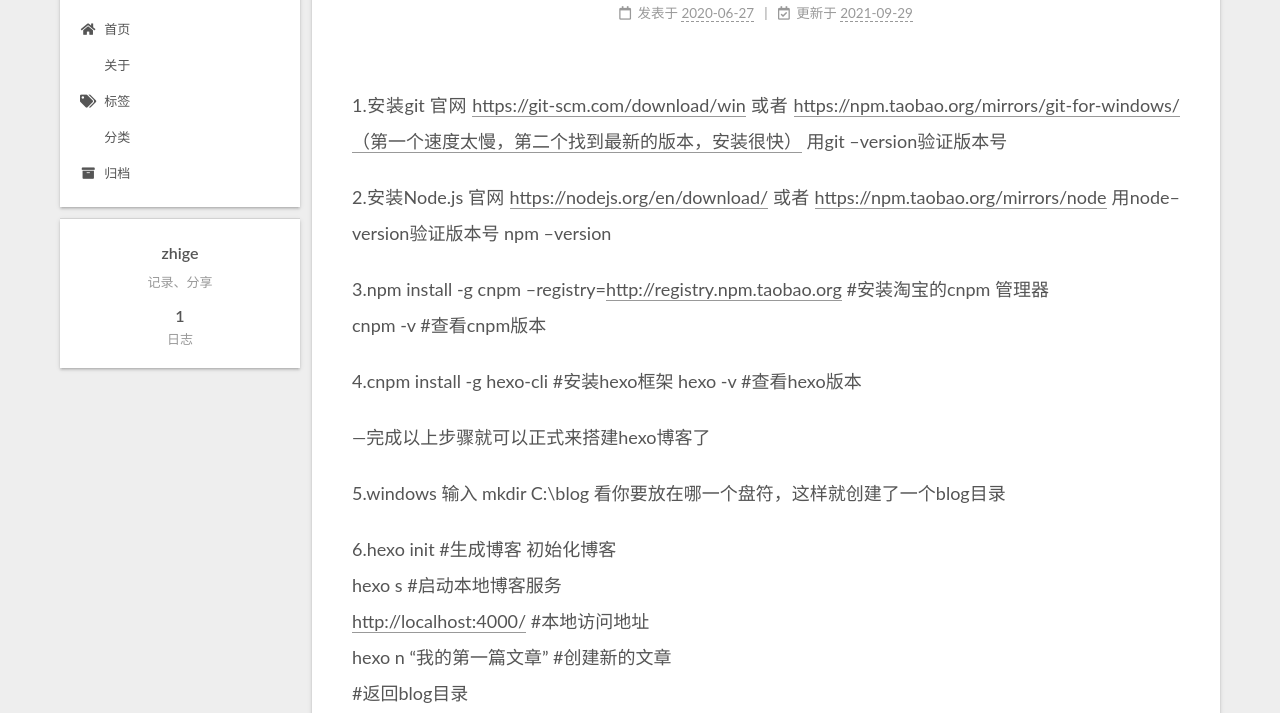
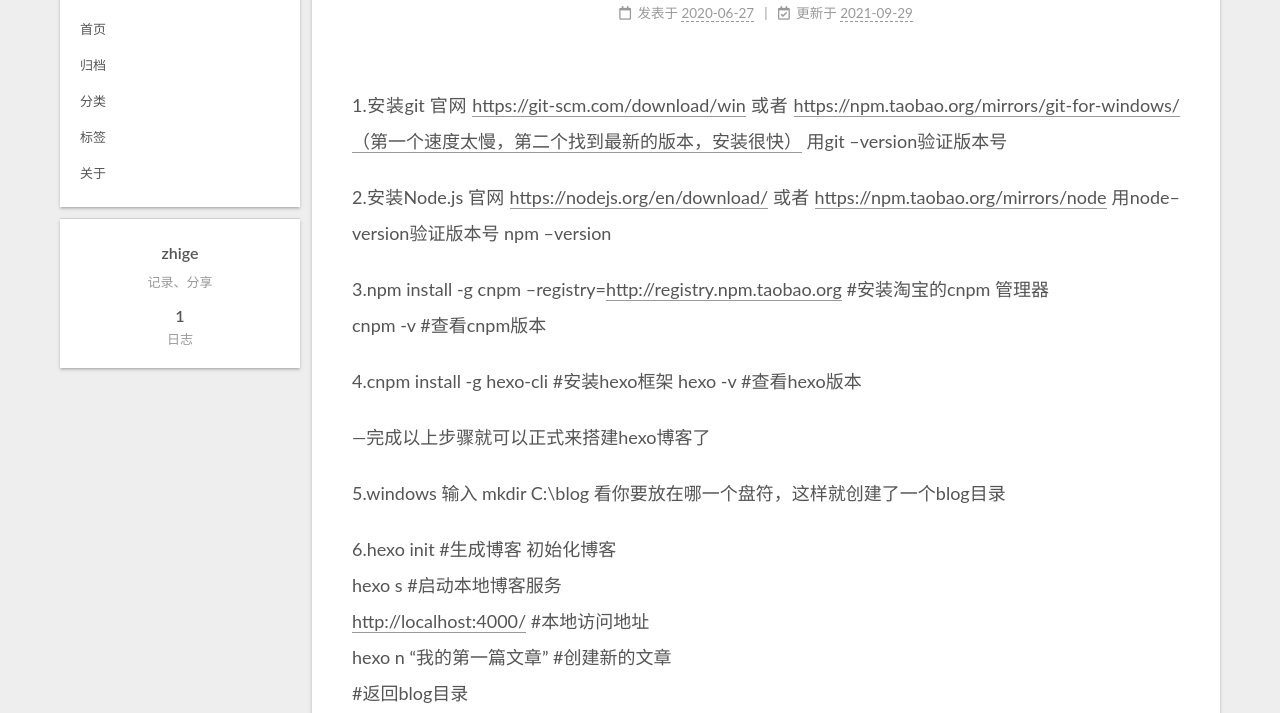
Before and after one commit to zhige98/zhige98.github.io, a plain HTML site: page 2020/06/27/搭建个人博客的步骤/index.html in a window 1280 px wide. Shown: the part 87-800 px from the top of the page. Drawn offline with Linux system fonts and the light colour scheme.

Commit message:
Site updated: 2021-09-30 00:15:15

```diff
--- a/2020/06/27/搭建个人博客的步骤/index.html
+++ b/2020/06/27/搭建个人博客的步骤/index.html
@@ -114,27 +114,27 @@
   <ul id="menu" class="main-menu menu">
         <li class="menu-item menu-item-home">
 
-    <a href="/home" rel="section"><i class="fa fa-home fa-fw"></i>首页</a>
+    <a href="/" rel="section"><i class="home                          //首页 fa-fw"></i>首页</a>
+
+  </li>
+        <li class="menu-item menu-item-archives">
+
+    <a href="/archives/" rel="section"><i class="archive          //归档 fa-fw"></i>归档</a>
+
+  </li>
+        <li class="menu-item menu-item-categories">
+
+    <a href="/categories/" rel="section"><i class="th           //分类 fa-fw"></i>分类</a>
+
+  </li>
+        <li class="menu-item menu-item-tags">
+
+    <a href="/tags/" rel="section"><i class="tags                     //标签 fa-fw"></i>标签</a>
 
   </li>
         <li class="menu-item menu-item-about">
 
-    <a href="/about" rel="section"><i class="fa fa-about fa-fw"></i>关于</a>
-
-  </li>
-        <li class="menu-item menu-item-tags">
-
-    <a href="/tags" rel="section"><i class="fa fa-tags fa-fw"></i>标签</a>
-
-  </li>
-        <li class="menu-item menu-item-categories">
-
-    <a href="/categories/" rel="section"><i class="fa fa-categories fa-fw"></i>分类</a>
-
-  </li>
-        <li class="menu-item menu-item-archives">
-
-    <a href="/archives/" rel="section"><i class="fa fa-archive fa-fw"></i>归档</a>
+    <a href="/about/" rel="section"><i class="user                   //关于 fa-fw"></i>关于</a>
 
   </li>
   </ul>
--- a/css/main.css
+++ b/css/main.css
@@ -1168,7 +1168,7 @@ pre .javascript .function {
 }
 .links-of-author a::before,
 .links-of-author span.exturl::before {
-  background: #ff1da7;
+  background: #c80193;
   border-radius: 50%;
   content: ' ';
   display: inline-block;
```
Also changed, not shown: archives/2020/06/index.html (+17 -17 lines), archives/2020/index.html (+17 -17 lines), archives/index.html (+17 -17 lines), index.html (+17 -17 lines).
